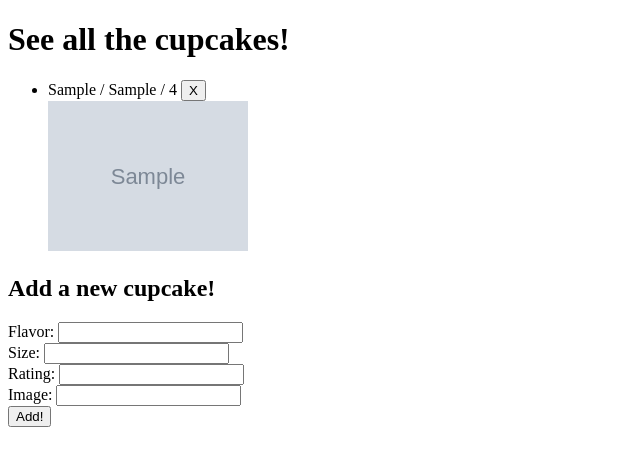
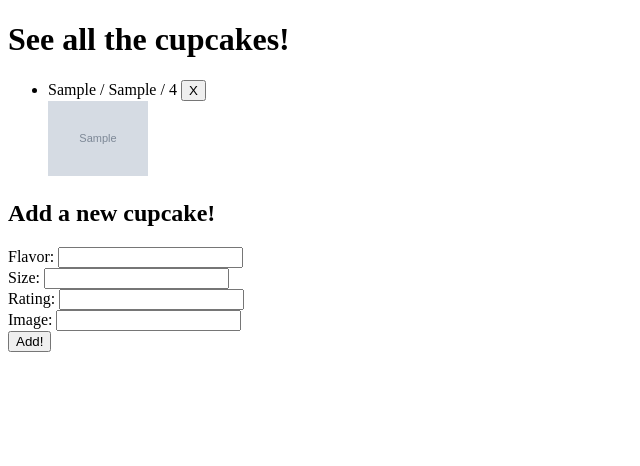
Before and after one commit to JaxMachine/springBoard-Cupcakes, a Flask app: page / in a window 1280 px wide. Shown: the top 466 px of the page, without its empty margins (0-640 px from the left). Run offline with Flask 3, Linux system fonts and the light colour scheme; tables that the repository leaves empty hold one stand-in row (values such as "Sample post"); grey boxes marked "Sample" are stand-in pictures.

Commit message:
Project Completed

```diff
--- a/static/script.js
+++ b/static/script.js
@@ -41,6 +41,7 @@ $("#new-cupcake-form").on("submit", async function (evt) {
   });
 
   let newCupcake = $(generateCupcakeHTML(newCupcakeResponse.data.cupcake));
+  console.log(newCupcake);
   $("#cupcakes-list").append(newCupcake);
   $("#new-cupcake-form").trigger("reset");
 });
--- a/static/style.css
+++ b/static/style.css
@@ -1,4 +1,4 @@
 .Cupcake-img {
-  max-width: 200px;
-  max-height: 200px;
+  max-width: 100px;
+  max-height: 100px;
 }
```
